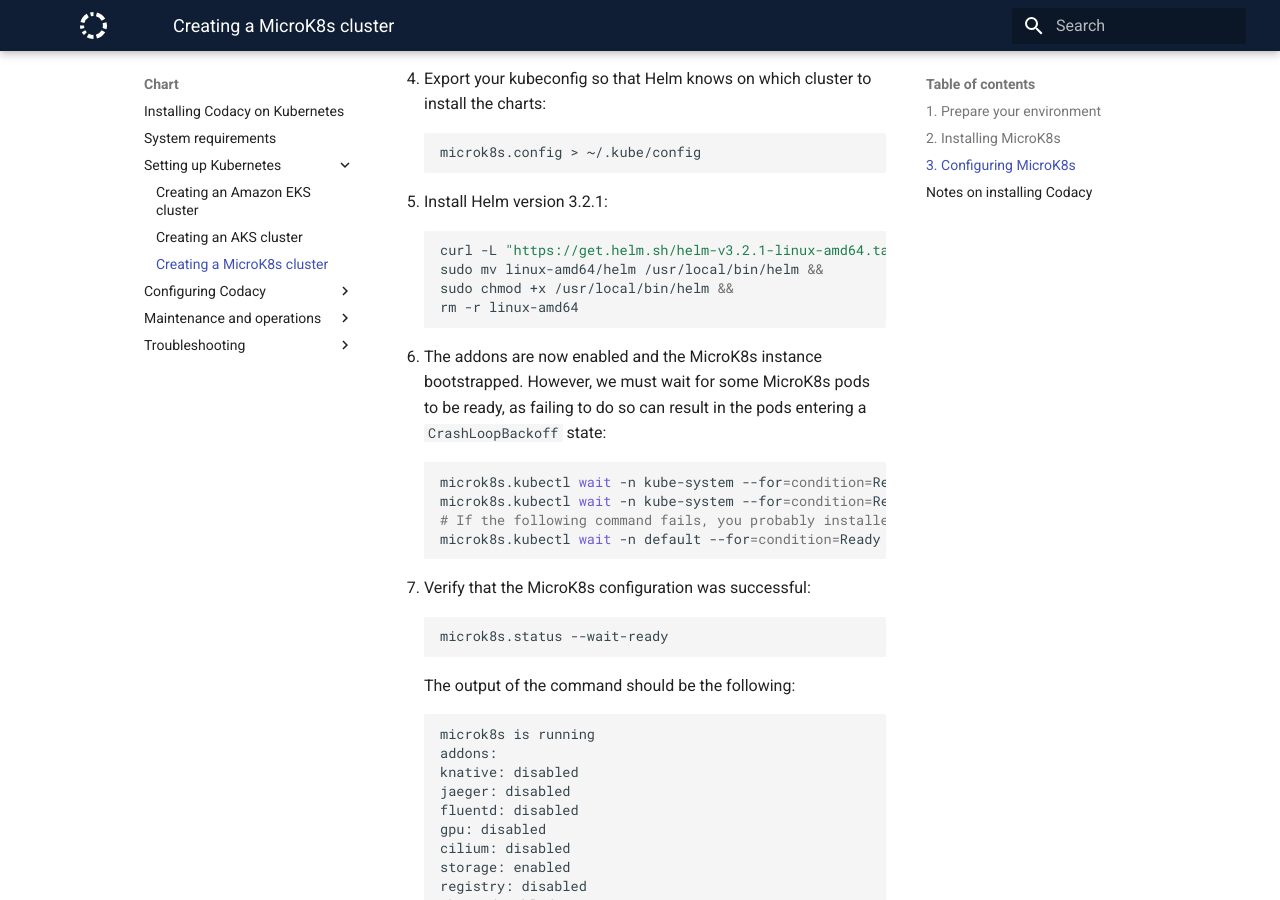
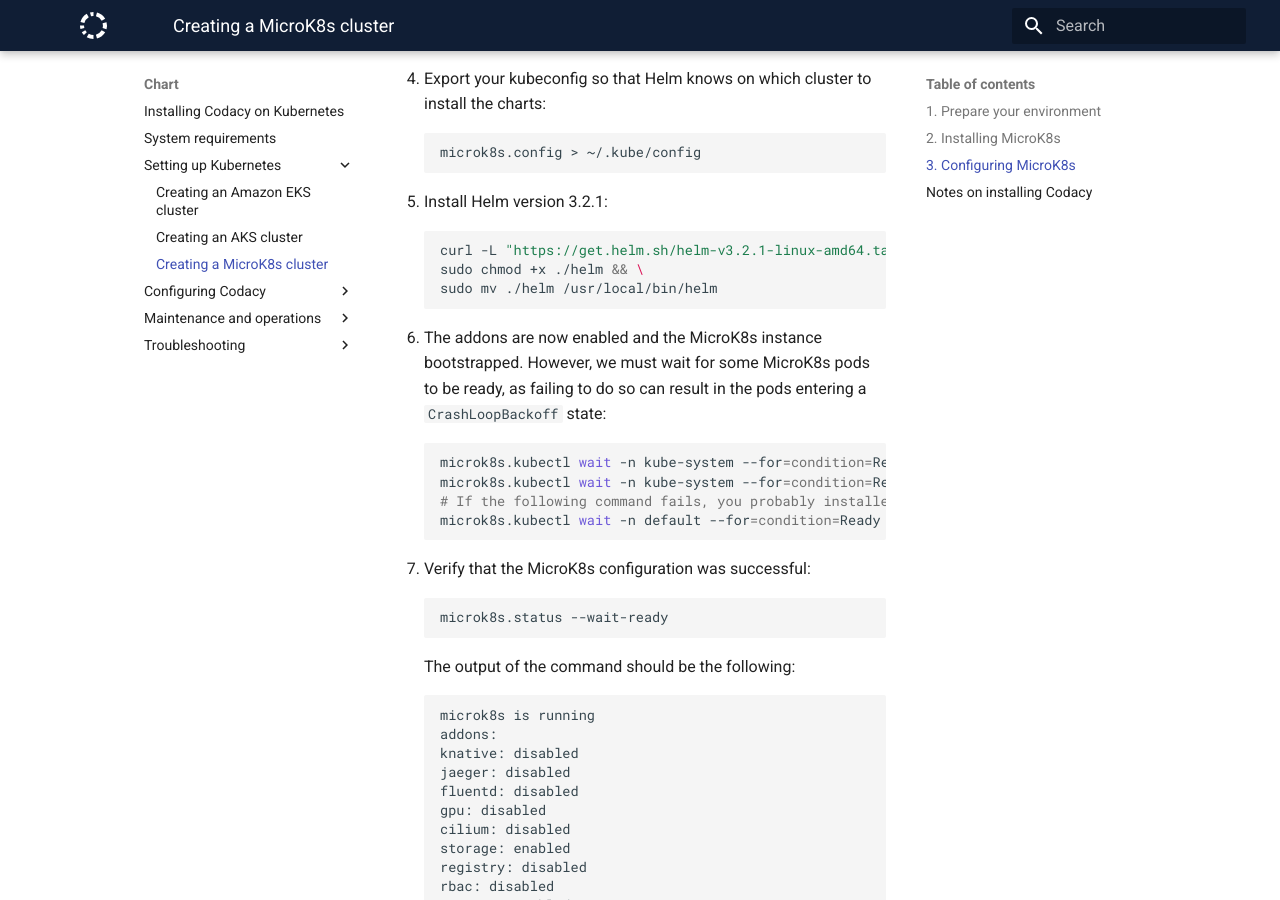
Before and after one commit to codacy/chart, an MkDocs documentation site: the page built from docs/infrastructure/microk8s-quickstart.md, in a window 1280 px wide and 900 px high, scrolled down 2002 px. Built offline with MkDocs 1.6.1 and Material for MkDocs 9.7.7, drawn with Linux system fonts in a browser that asks for light colours.

Commit message:
Simplify commands to install helm binary
Co-authored-by: Rodrigo Fernandes <rtfrodrigo@gmail.com>

````diff
--- a/docs/infrastructure/microk8s-quickstart.md
+++ b/docs/infrastructure/microk8s-quickstart.md
@@ -86,10 +86,9 @@
 5.  Install Helm version 3.2.1:
 
     ```bash
-    curl -L "https://get.helm.sh/helm-v3.2.1-linux-amd64.tar.gz" | tar -zxf - &&
-    sudo mv linux-amd64/helm /usr/local/bin/helm &&
-    sudo chmod +x /usr/local/bin/helm &&
-    rm -r linux-amd64
+    curl -L "https://get.helm.sh/helm-v3.2.1-linux-amd64.tar.gz" | tar -zxf - linux-amd64/helm && \
+    sudo chmod +x ./helm && \
+    sudo mv ./helm /usr/local/bin/helm
     ```
 
 6.  The addons are now enabled and the MicroK8s instance bootstrapped. However, we must wait for some MicroK8s pods to be ready, as failing to do so can result in the pods entering a `CrashLoopBackoff` state:
````
